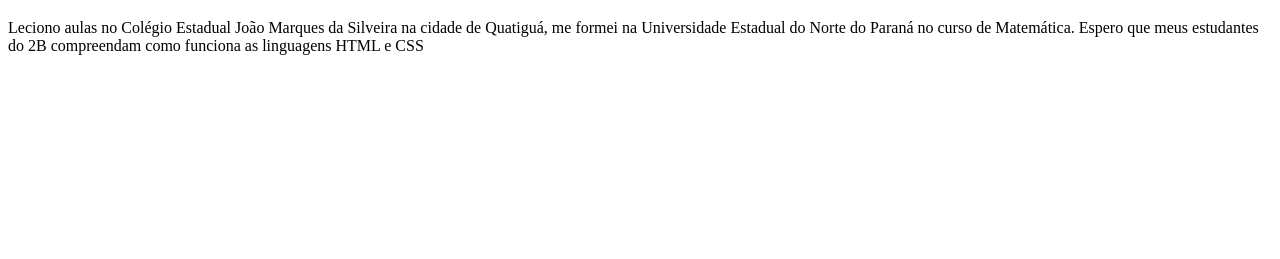
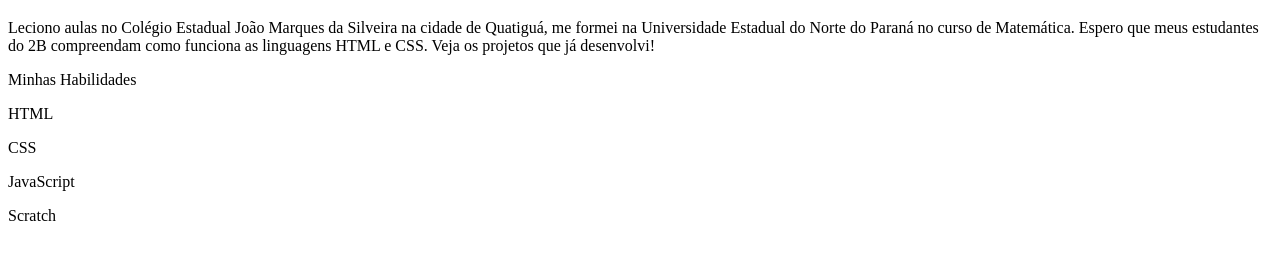
Before and after one commit to profegui/2b-paginaweb, a plain HTML site: page index.html in a window 1280 px wide. Shown: the part 377-636 px from the top of the page. Drawn offline with Linux system fonts and the light colour scheme.

Commit message:
Add files via upload

```diff
--- a/index.html
+++ b/index.html
@@ -7,12 +7,22 @@
     <link rel="stylesheet" href="styles.css">
 </head>
 <body>
+    <header class="container">
     <img src="avatar-perfil.png" alt="avatar do Guilherme">
     <p>Eu sou Guilherme</p>
     <h1>Sou professor de Programação</h1>
     <p>Leciono aulas no Colégio Estadual João Marques da Silveira na cidade de Quatiguá,
         me formei na Universidade Estadual do Norte do Paraná no curso de Matemática.
-        Espero que meus estudantes do 2B compreendam como funciona as linguagens HTML e CSS</p>
+        Espero que meus estudantes do 2B compreendam como funciona as linguagens HTML e CSS.
+    Veja os projetos que já desenvolvi!</p>
 
+    <p>Minhas Habilidades</p>
+    <div>
+        <p>HTML</p>
+        <p>CSS</p>
+        <p>JavaScript</p>
+        <p>Scratch</p>
+    </div>
+    </header>
 </body>
 </html>
```
